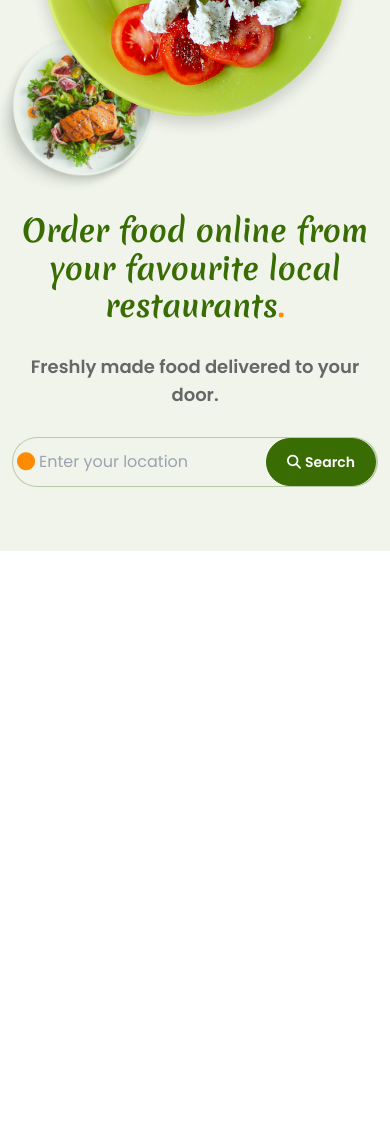
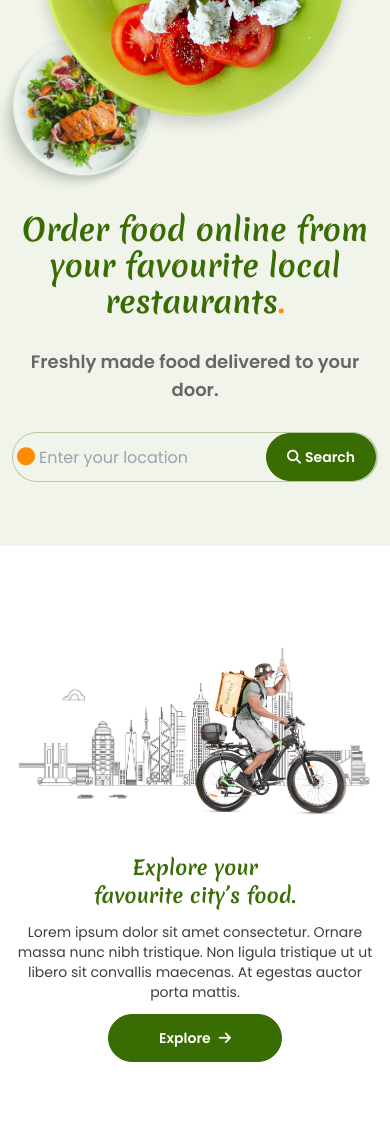
Before and after one commit to showrove-roy/Fanatech-Frontend-interview, a plain HTML site: page src/index.html in a window 390 px wide. Shown: the part 340-1466 px from the top of the page. Before the commit the page ends 891 px from the top, so only its background shows below. Drawn offline with Linux system fonts and the light colour scheme.

Commit message:
resopnsive done

```diff
--- a/src/index.html
+++ b/src/index.html
@@ -21,10 +21,13 @@
     <title>FoodTime</title>
   </head>
   <body class="">
+    <!-- Header section start -->
     <header
       class="primaryBGColor border border-accent-content sticky top-0 backdrop-blur-md z-50">
+      <!-- navbar start -->
       <nav class="navbar maxW lg:py-2">
         <div class="navbar-start">
+          <!-- responsive dropdown icon -->
           <div class="dropdown">
             <label tabindex="0" class="btn btn-ghost lg:hidden">
               <svg
@@ -40,6 +43,8 @@
                   d="M4 6h16M4 12h8m-8 6h16" />
               </svg>
             </label>
+
+            <!-- responsive menu -->
             <ul
               tabindex="0"
               class="menu menu-compact dropdown-content mt-3 p-2 shadow bg-base-100 rounded-box w-52 fntPoppins">
@@ -97,6 +102,8 @@
             </li>
           </ul>
         </div>
+
+        <!-- navbar end part -->
         <div class="navbar-end">
           <a
             href="#"
@@ -118,6 +125,8 @@
       </nav>
     </header>
 
+    <!-- header end -->
+
     <!-- main section -->
     <main>
       <!-- Hero section start-->
@@ -129,26 +138,31 @@
               class="max-w-[200px]"
               alt="" />
           </div>
-          <div class="lg:py-28 py-16 flex lg:flex-row flex-col-reverse lg:justify-between lg:items-center gap-y-5">
+          <div
+            class="lg:py-28 py-16 flex lg:flex-row flex-col-reverse lg:justify-between lg:items-center gap-y-5">
+
+            <!-- hero's left section  -->
             <div class="lg:w-1/2 w-full max-w-2xl mx-auto">
               <h1
-                class="lg:text-6xl text-3xl lg:text-left text-center font-bold text-primary leading-tight z-10 mt-10">
+                class="lg:text-6xl text-3xl lg:text-left text-center font-bold text-primary lg:leading-snug z-10 mt-10">
                 Order food online from your favourite local restaurants<span
                   class="text-secondary"
                   >.</span
                 >
               </h1>
-              <p class="text-neutral lg:text-2xl md:text-xl text-lg font-semibold my-7 fntPoppins text-center lg:text-left">
+              <p
+                class="text-neutral lg:text-2xl md:text-xl text-lg font-semibold my-7 fntPoppins text-center lg:text-left">
                 Freshly made food delivered to your door.
               </p>
               <div class="lg:max-w-xl max-w-lg lg:mx-0 mx-auto">
                 <div
                   class="border-l border-t border-b border-2 border-[rgba(57,108,3,0.3)] rounded-full flex items-center">
-                  <i class="fa-solid fa-circle md:text-5xl sm:text-3xl text-lg text-secondary lg:m-2 m-1"></i>
+                  <i
+                    class="fa-solid fa-circle md:text-5xl sm:text-3xl text-lg text-secondary lg:m-2 m-1"></i>
                   <input
                     type="text"
                     placeholder="Enter your location"
-                    class="input w-full bg-transparent outline-none focus:outline-none fntPoppins md:text-[22px]  sm:px-4 p-0 border-none" />
+                    class="input w-full bg-transparent outline-none focus:outline-none fntPoppins md:text-[22px] sm:px-4 p-0 border-none" />
                   <button
                     class="btn btn-primary lg:gap-2 gap-1 normal-case rounded-full md:px-[50px] px-5 md:py-8 py-3 flex-nowrap ml-2">
                     <i class="fa-solid fa-magnifying-glass"></i>
@@ -157,34 +171,41 @@
                 </div>
               </div>
             </div>
+
+            <!-- hero's right section -->
             <div class="lg:w-1/2 w-full">
               <div class="relative lg:ml-10 max-w-xl mx-auto">
-                <div class="absolute sm:-top-14 md:-top-12 -bottom-10 -left-4 lg:-left-14 md:-left-12 -z-10">
+                <div
+                  class="absolute sm:-top-14 md:-top-12 -bottom-10 -left-4 lg:-left-14 md:-left-12 -z-10">
                   <img
                     src="../assets/NicePng_plate-of-food-png_546030 1.png"
                     class="max-w-[200px] w-40 md:w-full sm:w-44"
                     alt="" />
                 </div>
-                <div class="absolute -top-16 md:right-5 -right-0 -z-10 ">
+                <div class="absolute -top-16 md:right-5 -right-0 -z-10">
                   <img
                     src="../assets/—Pngtree—hand-painted noise green leaf element_4054582 1.png"
                     class="max-w-[228px] w-40 md:w-full sm:w-48"
                     alt="" />
                 </div>
-                <div class="absolute -top-10 sm:-top-12 sm:left-16  sm:translate-x-1/2	mx-auto">
+                <div
+                  class="absolute -top-10 sm:-top-12 sm:left-16 sm:translate-x-1/2 mx-auto">
                   <div
                     class="bg-[linear-gradient(180deg,#FFFFFF,0%,rgba(255,255,255,0.4)100%)] px-8 py-3 rounded-lg backdrop-blur-sm border fntPoppins">
                     <h3 class="lg:text-4xl text-2xl font-bold text-secondary">
                       <i class="fa-solid fa-check-to-slot"></i> 200k+
                     </h3>
                     <p
-                      class="lg:text-lg text-sm  font-semibold text-center text-[#838383] mt-1">
+                      class="lg:text-lg text-sm font-semibold text-center text-[#838383] mt-1">
                       People Delivered
                     </p>
                   </div>
                 </div>
 
-                <img src="../assets/image 1.png" class="max-w-lg w-full z-50 mx-auto" alt="" />
+                <img
+                  src="../assets/image 1.png"
+                  class="max-w-lg w-full z-50 mx-auto"
+                  alt="" />
               </div>
             </div>
           </div>
@@ -193,24 +214,33 @@
       <!-- Hero section end -->
 
       <!-- delivery section start -->
-      <section class="hidden">
-        <div class="maxW py-24 flex items-center">
-          <div class="w-1/2">
-            <h4 class="text-[50px] text-primary font-bold">
-              Explore your <br />favourite city’s food.
+      <section>
+        <div
+          class="maxW md:py-24 py-16 flex md:flex-row flex-col-reverse items-center">
+          <!-- delivery section's left section -->
+          <div class="md:w-1/2 w-full">
+            <h4
+              class="lg:text-5xl md:text-4xl sm:text-3xl text-xl md:text-left text-center text-primary font-bold lg:leading-relaxed">
+              Explore your <br />
+              favourite city’s food.
             </h4>
-            <p class="py-3 text-accent fntPoppins text-lg mr-5">
+            <p
+              class="py-3 text-accent fntPoppins md:text-lg sm:text-base text-sm md:mr-5 md:text-left text-center">
               Lorem ipsum dolor sit amet consectetur. Ornare massa nunc nibh
               tristique. Non ligula tristique ut ut libero sit convallis
               maecenas. At egestas auctor porta mattis.
             </p>
-            <button
-              class="btn btn-primary gap-2 normal-case rounded-full px-[50px] py-4 flex-nowrap">
-              Explore
-              <i class="fa-solid fa-arrow-right"></i>
-            </button>
+            <div class="flex justify-center md:justify-start">
+              <button
+                class="btn btn-primary gap-2 normal-case rounded-full px-[50px] py-4 flex-nowrap">
+                Explore
+                <i class="fa-solid fa-arrow-right"></i>
+              </button>
+            </div>
           </div>
-          <div class="w-1/2 imgBG relative overflow-hidden">
+
+          <!-- delivery section's right section -->
+          <div class="md:w-1/2 w-full imgBG relative overflow-hidden">
             <img
               src="../assets/manoncycle.png"
               class="absolute"
```
Also changed, not shown: dist/output.css.
